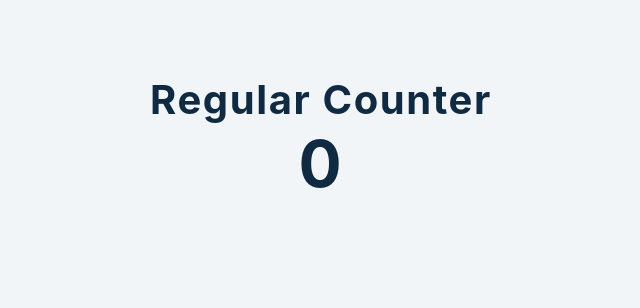
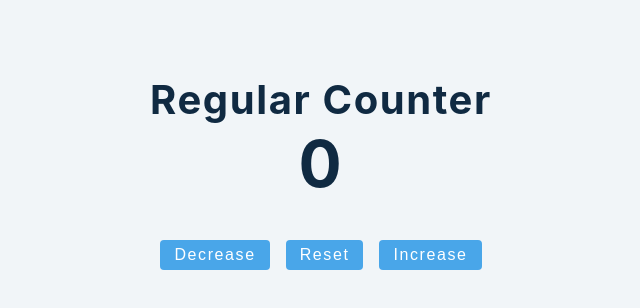
Before and after one commit to MarcoRosselDev/react-advanced-2020, a React (Create React App) app: page / in a window 1280 px wide. Shown: the top 308 px of the page, without its empty margins (319-959 px from the left). Built offline with nearby package versions, Linux system fonts and the light colour scheme.

Commit message:
example 5.2

```diff
--- a/src/tutorial/1-useState/setup/5-useState-counter.js
+++ b/src/tutorial/1-useState/setup/5-useState-counter.js
@@ -7,6 +7,9 @@ const UseStateCounter = () => {
       <section style={{ margin: "4rem 0" }}>
         <h2>regular counter</h2>
         <h1>{value}</h1>
+        <button className="btn">decrease</button>
+        <button className="btn">reset</button>
+        <button className="btn">increase</button>
       </section>
     </>
   );
```
